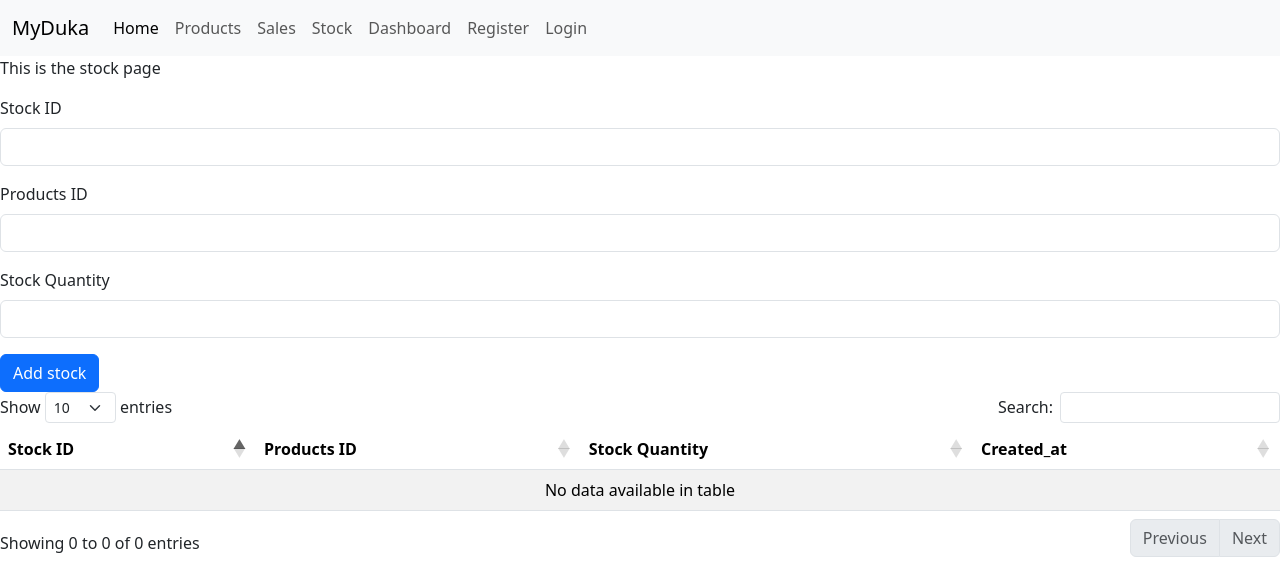
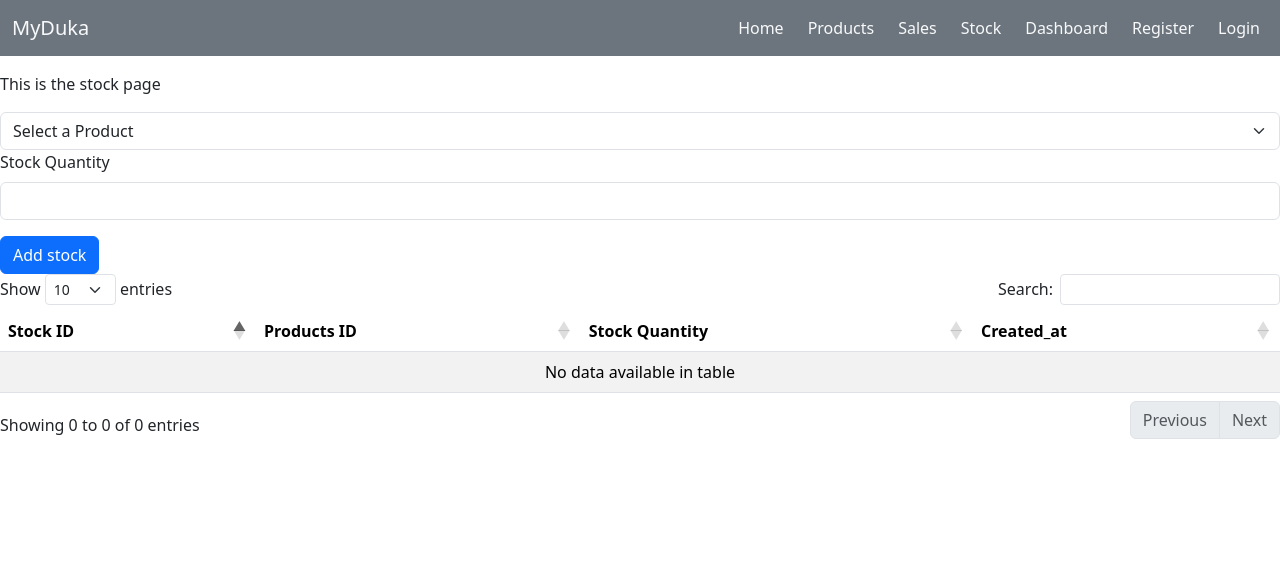
Before and after one commit to emmanuelwambua767-commits/my_duka, a Flask app: page /stock in a window 1280 px wide. Shown: the top 578 px of the page. Run offline with Flask 3, Linux system fonts and the light colour scheme; data that the repository does not hold is empty; some libraries are stand-ins or nearby versions.

Commit message:
update changes

```diff
--- a/database.py
+++ b/database.py
@@ -47,11 +47,11 @@ print(stocks_data)
 #insert sales()
 
 def insert_sales(values):
-    cur.execute("insert into sales(id,pid,quantity)values(%s,%s,%s)",values)
+    cur.execute("insert into sales(pid,quantity)values(%s,%s)",values)
     conn.commit()
 
-# sales1=(200,8,7)
-# sales2=(300,12,9)
+# sales1=(2,8,7)
+# sales2=(3,12,9)
 # sales3=(500,20,4)
 
 
@@ -137,6 +137,15 @@ def profit_per_product():
     daily_profit = cur.fetchall()
     return daily_profit
 
+def check_available_stock(pid):
+    cur.execute("select sum(stock.stockquantity) from stock where pid=%s",(pid,))
+    total_stock=cur.fetchone()[0] or 0
+
+    cur.execute("select sum(sales.quantity) from sales where pid=%s",(pid,))
+    total_sold=cur.fetchone()[0] or 0
+
+    return total_stock-total_sold
+
 # class Horse:
 # identity:Horse
 # state:black,british
--- a/main.py
+++ b/main.py
@@ -1,5 +1,5 @@
 from flask import Flask,render_template,request,redirect,url_for
-from database import get_products,get_sales,get_stocks,insert_products2,insert_sales,insert_stock
+from database import get_products,get_sales,get_stocks,check_available_stock,insert_products2,insert_sales,insert_stock
 app=Flask(__name__)
 
 @app.route('/')
@@ -10,16 +10,19 @@ def home():
 @app.route('/sales')
 def sales():
     sales_data=get_sales()
-    return render_template('sales.html',sales_data=sales_data)
+    products=get_products()
+    return render_template('sales.html',sales_data=sales_data,products=products)
 
 @app.route('/add_sales',methods=['GET','POST'])
 def add_sales():
     if request.method =='POST':
-     sales_ID=request.form['sales_id']
      products_ID=request.form['products_id']
      Quantity=request.form['quantity']
 
-    new_sales=(sales_ID,products_ID,Quantity)
+    new_sales=(products_ID,Quantity)
+    available_stock=check_available_stock()
+    if available_stock<Quantity:
+       print("Insufficient stock,add more")
     insert_sales(new_sales)
     print('sales added successfully')
     return redirect(url_for('sales'))
@@ -45,16 +48,16 @@ def add_products():
 @app.route('/stock')
 def stock():
     stock_data =get_stocks()
-    return render_template('stock.html',stock_data=stock_data)
+    products=get_products()
+    return render_template('stock.html',stock_data=stock_data,products=products)
 
 @app.route('/add_stock',methods=['GET','POST'])
 def add_stock():
     if request.method =='POST':
-     stock_id=request.form['stock_id']
      products_id=request.form['products_id']
      quantity=request.form['quantity']
 
-    new_stock=(stock_id,products_id,quantity)
+    new_stock=(products_id,quantity)
     insert_stock(new_stock)
     print('stock added successfully')
     return redirect(url_for('stock'))
@@ -75,4 +78,4 @@ def dashboard():
 
 
 
-app.run()
+app.run(debug=True)
--- a/templates/base.html
+++ b/templates/base.html
@@ -36,40 +36,42 @@
 
 <body>
     <div>
-        <nav class="navbar navbar-expand-lg bg-body-tertiary">
+        <nav class="navbar navbar-expand-lg bg-secondary fixed-top">
             <div class="container-fluid">
-                <a class="navbar-brand" href="#">MyDuka</a>
+                <a class="navbar-brand  text-light" href="#">MyDuka</a>
                 <button class="navbar-toggler" type="button" data-bs-toggle="collapse"
                     data-bs-target="#navbarSupportedContent" aria-controls="navbarSupportedContent"
                     aria-expanded="false" aria-label="Toggle navigation">
                     <span class="navbar-toggler-icon"></span>
                 </button>
                 <div class="collapse navbar-collapse" id="navbarSupportedContent">
-                    <ul class="navbar-nav me-auto mb-2 mb-lg-0">
+                    <ul class="navbar-nav d-flex gap-2 ms-auto">
                         <li class="nav-item">
-                            <a class="nav-link active" aria-current="page" href="#">Home</a>
+                            <a class="nav-link active  text-light" aria-current="page" href="#">Home</a>
                         </li>
                         <li class="nav-item">
-                            <a class="nav-link" href="#">Products</a>
+                            <a class="nav-link active  text-light" href="#">Products</a>
                         </li>
                         <li class="nav-item">
-                            <a class="nav-link" href="#">Sales</a>
+                            <a class="nav-link active  text-light" href="#">Sales</a>
                         </li>
                         <li class="nav-item">
-                            <a class="nav-link" href="#">Stock</a>
+                            <a class="nav-link active  text-light" href="#">Stock</a>
                         </li>
                         <li class="nav-item">
-                            <a class="nav-link" href="#">Dashboard</a>
+                            <a class="nav-link active  text-light" href="#">Dashboard</a>
                         </li>
                         <li class="nav-item">
-                            <a class="nav-link" href="#">Register</a>
+                            <a class="nav-link active  text-light" href="#">Register</a>
                         </li>
                         <li class="nav-item">
-                            <a class="nav-link" href="#">Login</a>
+                            <a class="nav-link active  text-light" href="#">Login</a>
                         </li>
                 </div>
             </div>
         </nav>
+        <br>
+        <br>
         {% block content %}
 
 
--- a/templates/stock.html
+++ b/templates/stock.html
@@ -2,17 +2,17 @@
 {% block title %} Stock {% endblock %}
 {% block content %}
 <div>
+    <br>
     <p>This is the stock page</p>
     <div>
         <form action="/add_stock" method="post">
-            <div class="mb-3">
-                <label for="exampleInputEmail1" class="form-label">Stock ID</label>
-                <input type="number" name="stock_id" class="form-control" id="exampleInputEmail1"
-                    aria-describedby="emailHelp">
-            </div>
-            <div class="mb-3">
-                <label for="exampleInputPassword1" class="form-label">Products ID</label>
-                <input type="number" name="products_id" class="form-control" id="exampleInputPassword1">
+            <div>
+                <select class="form-select" aria-label="Default select example" name="pid">
+                    <option selected>Select a Product</option>
+                    {% for product in products %}
+                    <option value="{{ product[0] }}">{{ product[1] }}</option>
+                    {% endfor %}
+                </select>
             </div>
             <div class="mb-3">
                 <label for="exampleInputEmail1" class="form-label">Stock Quantity</label>
```
Also changed, not shown: templates/products.html (+5 -2 lines), templates/sales.html (+42 -14 lines).
